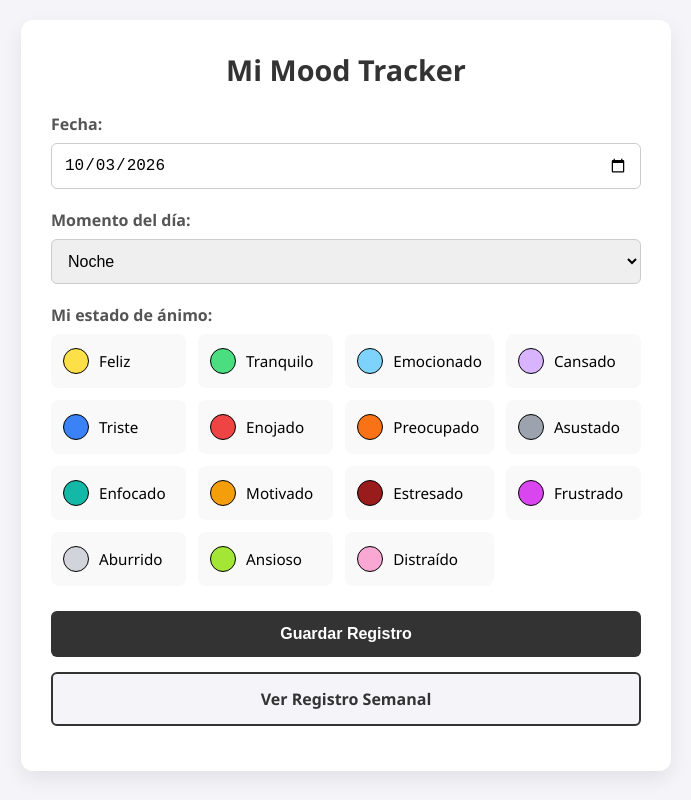
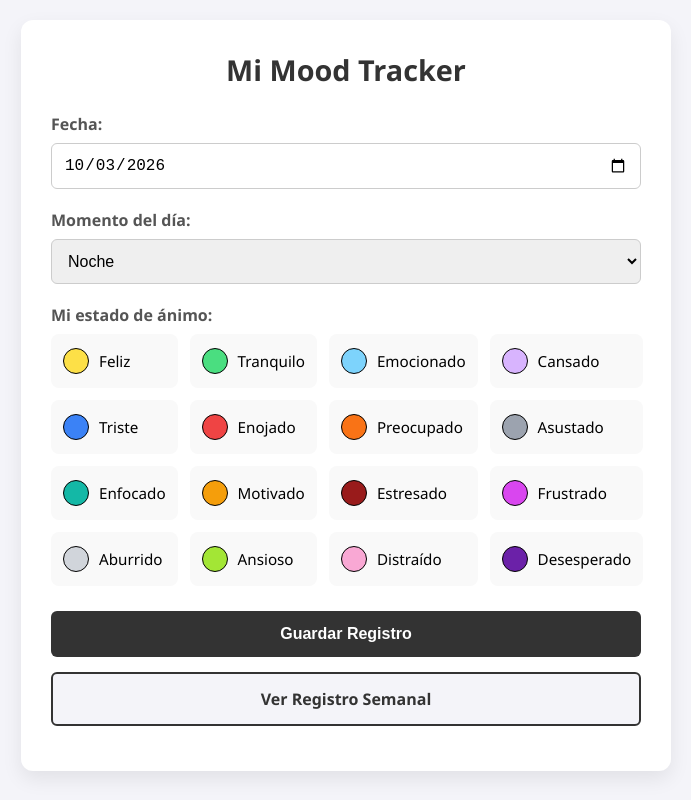
Before and after one commit to Flax64/mood-tracker, a website: page public/index.html in a window 1280 px wide. Shown: the top 800 px of the page, without its empty margins (294-985 px from the left). Drawn offline with Linux system fonts and the light colour scheme.

Commit message:
feat: nuevo estado: desesperado

```diff
--- a/public/index.html
+++ b/public/index.html
@@ -81,6 +81,9 @@
                 <div class="mood-btn" data-mood="Distracted" data-color="#F9A8D4">
                     <div class="color-dot" style="background-color: #F9A8D4;"></div>Distraído
                 </div>
+                <div class="mood-btn" data-mood="Desperation" data-color="#6B21A8">
+                    <div class="color-dot" style="background-color: #6B21A8;"></div>Desesperado
+                </div>
             </div>
 
             <button type="submit" class="btn-submit">Guardar Registro</button>
```
